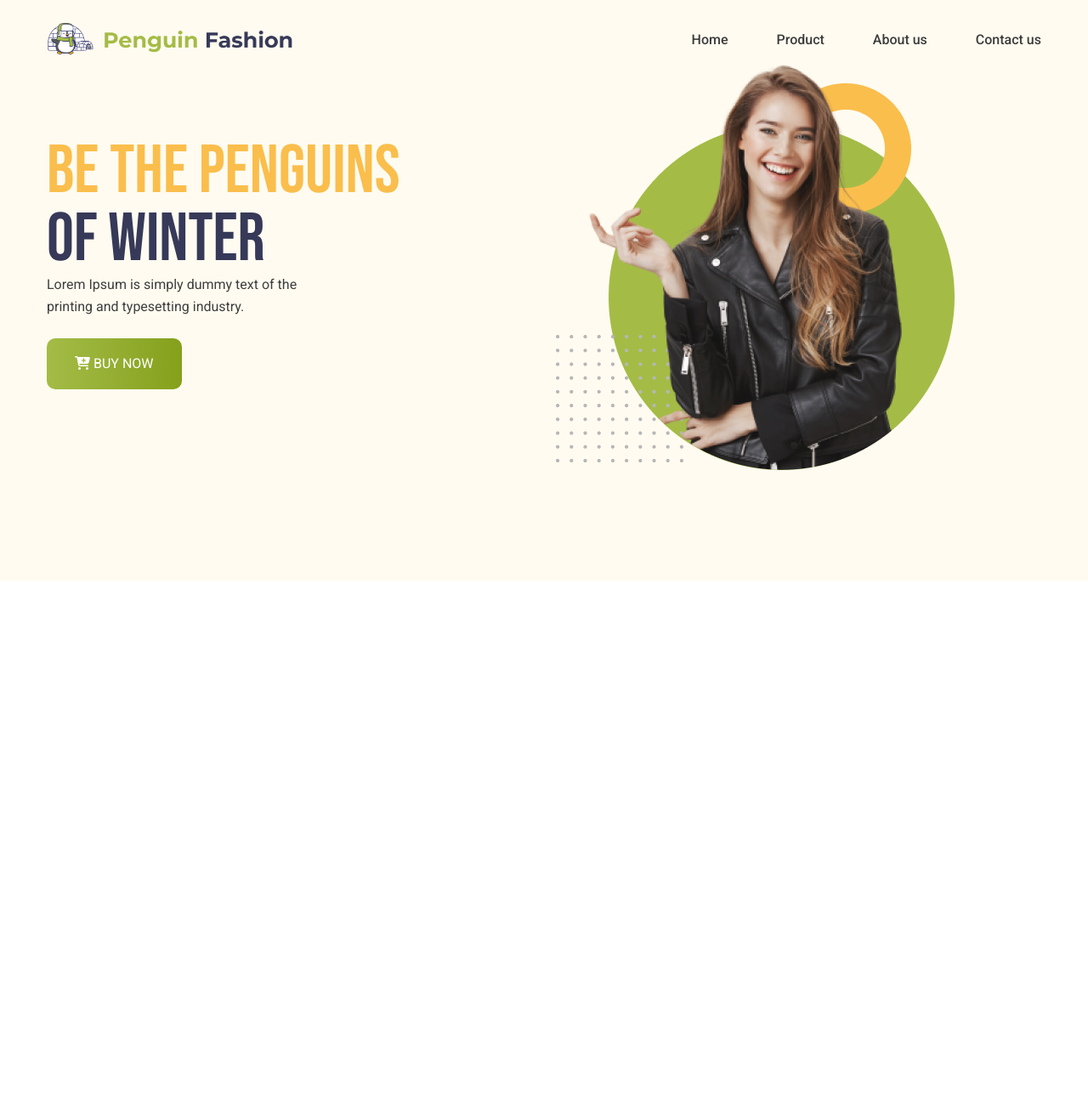
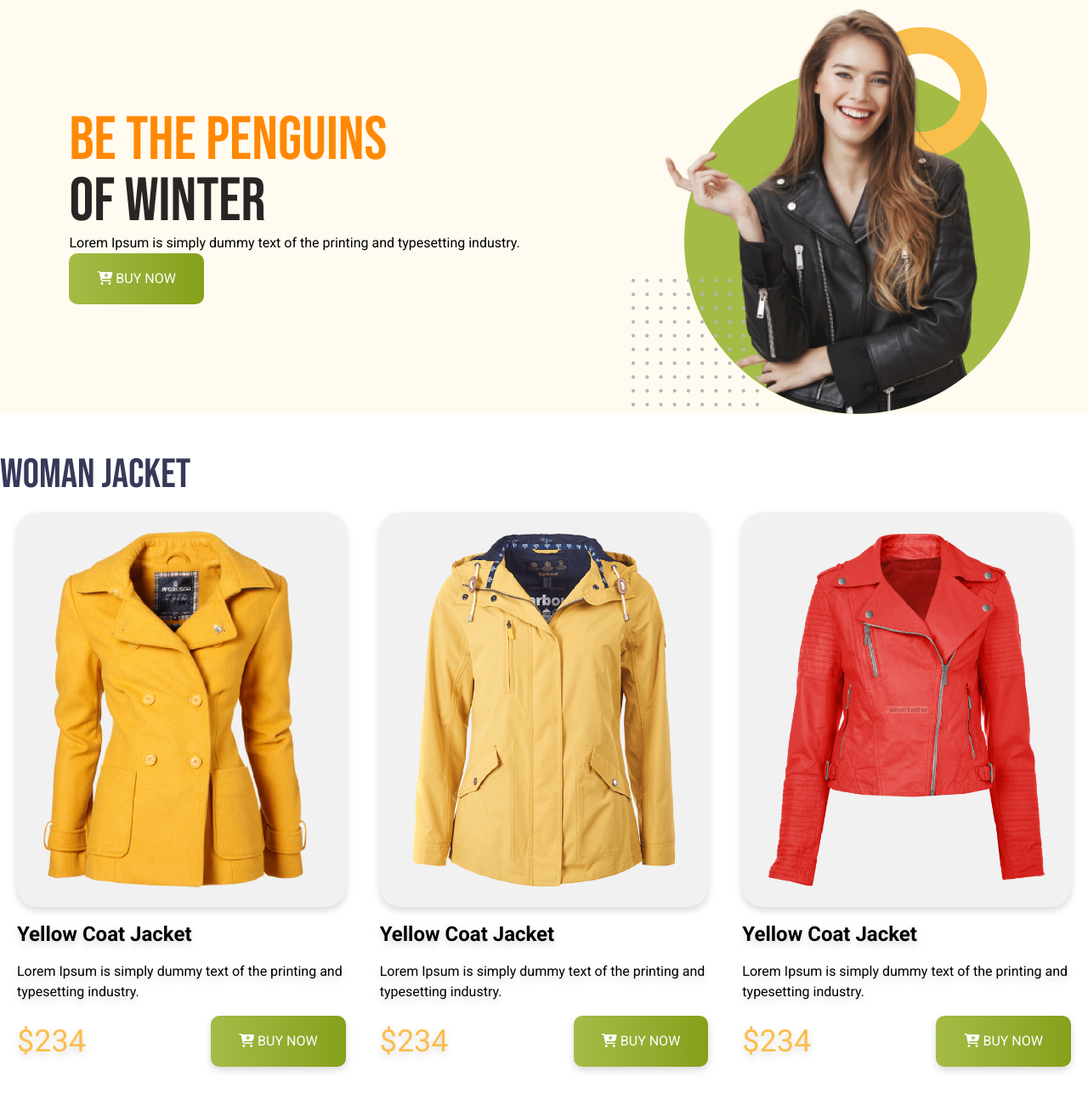
Before and after one commit to DevByDipto/penguin-fashion-using-tailwind, a plain HTML site: page index.html in a window 1280 px wide. Shown: the whole page at 85% size. Before the commit the page ends 800 px from the top, so only its background shows below. Drawn offline with nearby package versions, Linux system fonts and the light colour scheme.

Commit message:
added header and women jacket part

```diff
--- a/index.html
+++ b/index.html
@@ -15,50 +15,84 @@
     <style>
         .bebas-neue-font {
             font-family: "Bebas Neue", serif;
-            font-weight: 400;
-            font-style: normal;
         }
 
         .roboto-font {
             font-family: "Roboto", serif;
-            font-optical-sizing: auto;
-            font-weight: 400;
-            font-style: normal;
-            font-variation-settings:
-                "wdth" 100;
         }
     </style>
 </head>
 
 
 <body class="roboto-font">
-    <header class="px-[17px] bg-[#FFFBF0]">
-        <nav class="flex items-center justify-between pt-[27px] max-w-[1170px] m-auto sm:py-[40]">
-            <div class="max-w-[192px] max-h-[26px] sm:max-w-[291px] max-h-[40px]">
-                <img class="w-full h-full" src="./icons/logo.png" alt="">
+  <header class="bg-[#FFFBF0] pl-4">
+    <!-- nav part start -->
+    <nav></nav>
+    <!-- banner start -->
+    <div class="md:flex md:items-center md:justify-around">
+<div>
+<h1 class="text-7xl uppercase bebas-neue-font">
+    <span class="text-orange-400">Be the Penguins</span>
+    <br>
+    <span class="text-stone-800">of Winter</span></h1>
+<p>Lorem Ipsum is simply dummy text of the printing and typesetting industry.</p>
+<button
+class="text-[#FFFFFF] py-[18px] px-[33px] rounded-[10px] bg-linear-to-r from-[#A4BC46] to-[#85A019]"><i
+    class="fa-solid fa-cart-plus"></i> BUY NOW</button>
+</div>
+<div>
+    <img src="./images/model.png" alt="">
+</div>
+    </div>
+  </header>
+    <main class="max-w-7xl m-auto">
+<!-- womwn jackets section -->
+ <section class="my-12">
+    <h3 class="text-5xl text-[#363958] bebas-neue-font">W0Man Jacket</h3>
+    <!-- jacket card container -->
+     <div class="grid grid-cols-1 md:grid-cols-2 lg:grid-cols-3">
+        <!-- jacket card-1 -->
+         <div class="p-5 space-y-4 drop-shadow-lg rounded-3xl">
+            <img class="rounded-3xl p-5 bg-[#F1F1F1]" src="./images/jacket-1.png" alt="">
+            <h4 class="text-2xl font-bold">Yellow Coat Jacket </h4>
+            <p>Lorem Ipsum is simply dummy text of the printing and typesetting industry.</p>
+            <div class="flex justify-between items-center">
+                <h2 class="text-[#FABE4C] text-4xl">$234</h2>
+                <button
+                class="text-[#FFFFFF] py-[18px] px-[33px] rounded-[10px] bg-linear-to-r from-[#A4BC46] to-[#85A019]"><i
+                class="fa-solid fa-cart-plus"></i> BUY NOW</button>
             </div>
-            <ul class="hidden sm:flex sm:block sm:gap-[57px] ">
-                <li class="sm:text-[#3C3C3C] sm:font-medium"><a href=""></a>Home</li>
-                <li class="sm:text-[#3C3C3C] sm:font-medium"><a href=""></a>Product</li>
-                <li class="sm:text-[#3C3C3C] sm:font-medium"><a href=""></a>About us</li>
-                <li class="sm:text-[#3C3C3C] sm:font-medium"><a href=""></a>Contact us</li>
-            </ul>
-            <div class="sm:hidden"><i class="fa-solid fa-bars text-[30px]"></i></div>
-        </nav>
-        <!-- banner part start -->
-        <section class="pt-[52px] pb-[45px] sm:pt-[0px] pb-[130px] max-w-[1170px] m-auto sm:flex sm:items-center sm:gap-[183px]">
-            <div>
-                <h1 class="bebas-neue-font max-w-[312px] text-6xl text-[#363958] sm:text-[80px] sm:max-w-[416px]">
-                    <span class="text-[#FABE4C]">Be the Penguins</span> of Winter</h1>
-                <p class="max-w-[295px] text-[#3E3E3E] leading-[26px] mb-[24px]">Lorem Ipsum is simply dummy text of the printing and typesetting industry.</p>
-                <button class="text-[#FFFFFF] py-[18px] px-[33px] bg-red-500 rounded-[10px] bg-linear-to-r from-[#A4BC46] to-[#85A019]"><i class="fa-solid fa-cart-plus"></i> BUY NOW</button>
+        </div>
+        <!-- jacket card-2 -->
+         <div class="p-5 space-y-4 drop-shadow-lg rounded-3xl">
+            <img class="rounded-3xl p-5 bg-[#F1F1F1]" src="./images/jacket-2.png" alt="">
+            <h4 class="text-2xl font-bold">Yellow Coat Jacket </h4>
+            <p>Lorem Ipsum is simply dummy text of the printing and typesetting industry.</p>
+            <div class="flex justify-between items-center">
+                <h2 class="text-[#FABE4C] text-4xl">$234</h2>
+                <button
+                class="text-[#FFFFFF] py-[18px] px-[33px] rounded-[10px] bg-linear-to-r from-[#A4BC46] to-[#85A019]"><i
+                class="fa-solid fa-cart-plus"></i> BUY NOW</button>
             </div>
-           <div class="max-w-[361px] max-h-[368px] sm:max-w-[550px] max-h-[560px]">
-            <img class="w-full h-full" src="./images/model.png" alt="">
-           </div>
-        </section>
-    </header>
+        </div>
+        <!-- jacket card-3 -->
+         <div class="p-5 space-y-4 drop-shadow-lg rounded-3xl">
+            <img class="rounded-3xl p-5 bg-[#F1F1F1]" src="./images/jacket-3.png" alt="">
+            <h4 class="text-2xl font-bold">Yellow Coat Jacket </h4>
+            <p>Lorem Ipsum is simply dummy text of the printing and typesetting industry.</p>
+            <div class="flex justify-between items-center">
+                <h2 class="text-[#FABE4C] text-4xl">$234</h2>
+                <button
+                class="text-[#FFFFFF] py-[18px] px-[33px] rounded-[10px] bg-linear-to-r from-[#A4BC46] to-[#85A019]"><i
+                class="fa-solid fa-cart-plus"></i> BUY NOW</button>
+            </div>
+        </div>
+     </div>
+ </section>
+    </main>
+    <footer>
 
+    </footer>
 </body>
 
 </html>
```
Also changed, not shown: tailwind.config.js (added, +8 -0 lines).
